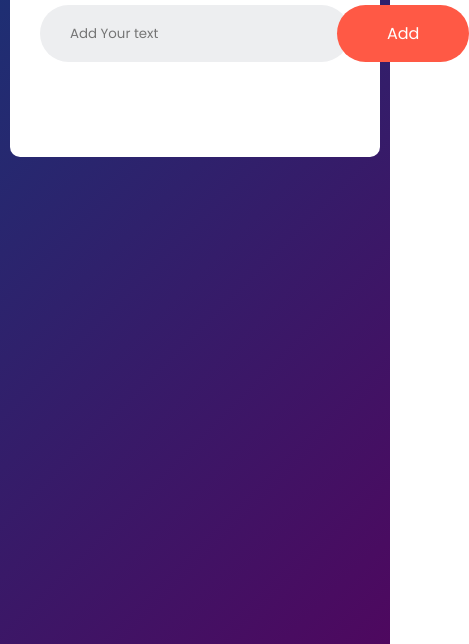
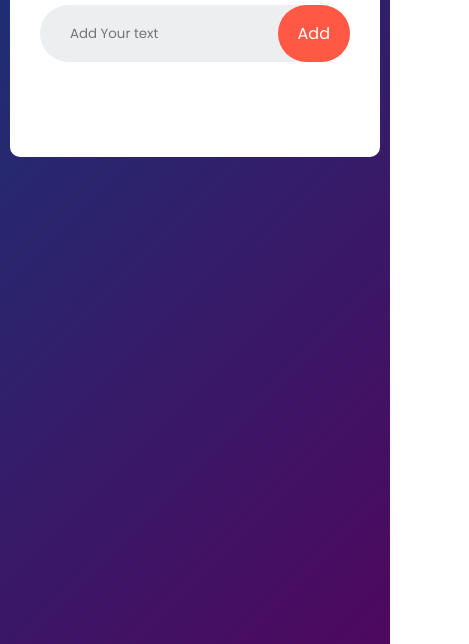
Before and after one commit to DvlPrSujalPatel/To-Do-List, a plain HTML site: page index.html in a window 390 px wide. Shown: the part 200-844 px from the top of the page, 469 px wide, since content can reach past the window. Drawn offline with Linux system fonts and the light colour scheme.

Commit message:
Update style.css

```diff
--- a/style.css
+++ b/style.css
@@ -97,3 +97,23 @@ ul li span{
 ul li span:hover{
     background: #edeef0;
 }
+@media (max-width: 500px){
+    input{
+        flex: 1;
+        border: none;
+        outline: none;
+        background: transparent;
+        padding: 10px;
+        width: 70%;
+    }
+    button{
+        border: none;
+        outline: none;
+        padding: 16px 20px;
+        background: #ff5945;
+        color: #fff;
+        font-size: 16px;
+        cursor: pointer;
+        border-radius: 40px;
+    }
+}
```
